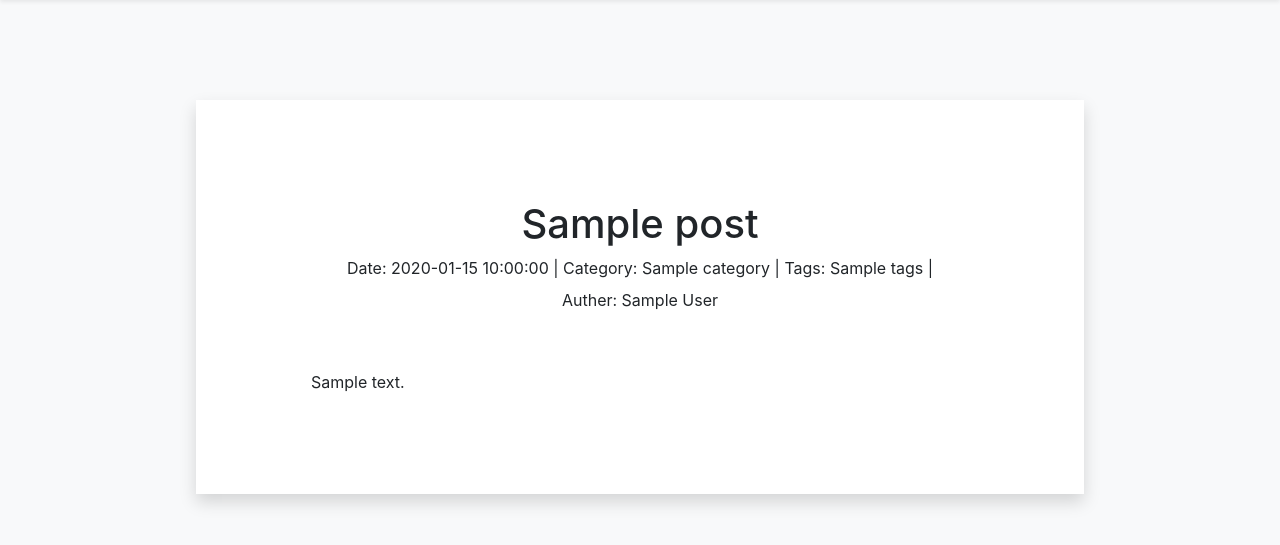
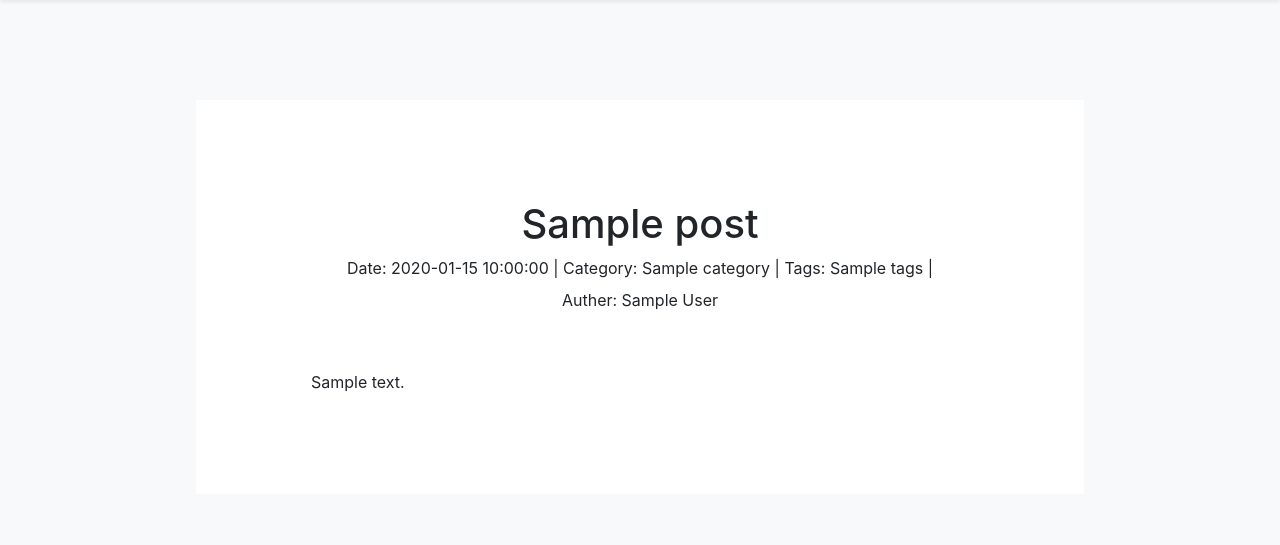
Before and after one commit to mohanadkaleia/blog, a Flask app: template app/templates/article.html in a window 1280 px wide. Shown: the part 72-617 px from the top of the page. Run offline with Flask 2, Linux system fonts and the light colour scheme; the template is opened without the code that fills it: most values are stand-ins (such as "Sample title", 1, 10 or a date in 2020); some libraries are stand-ins or nearby versions.

Commit message:
remove the border in the articles page

```diff
--- a/app/templates/article.html
+++ b/app/templates/article.html
@@ -1,5 +1,5 @@
 {% extends "base.html" %} {% block title %} {{post['title']}} {% endblock %} {% block content %}
-<div class="row shadow mb-5 bg-white article">
+<div class="row mb-5 bg-white article">
   <div class="col-md-12">
     <h1 class="text-center"> {{post['title']}} </h1>
 
```
